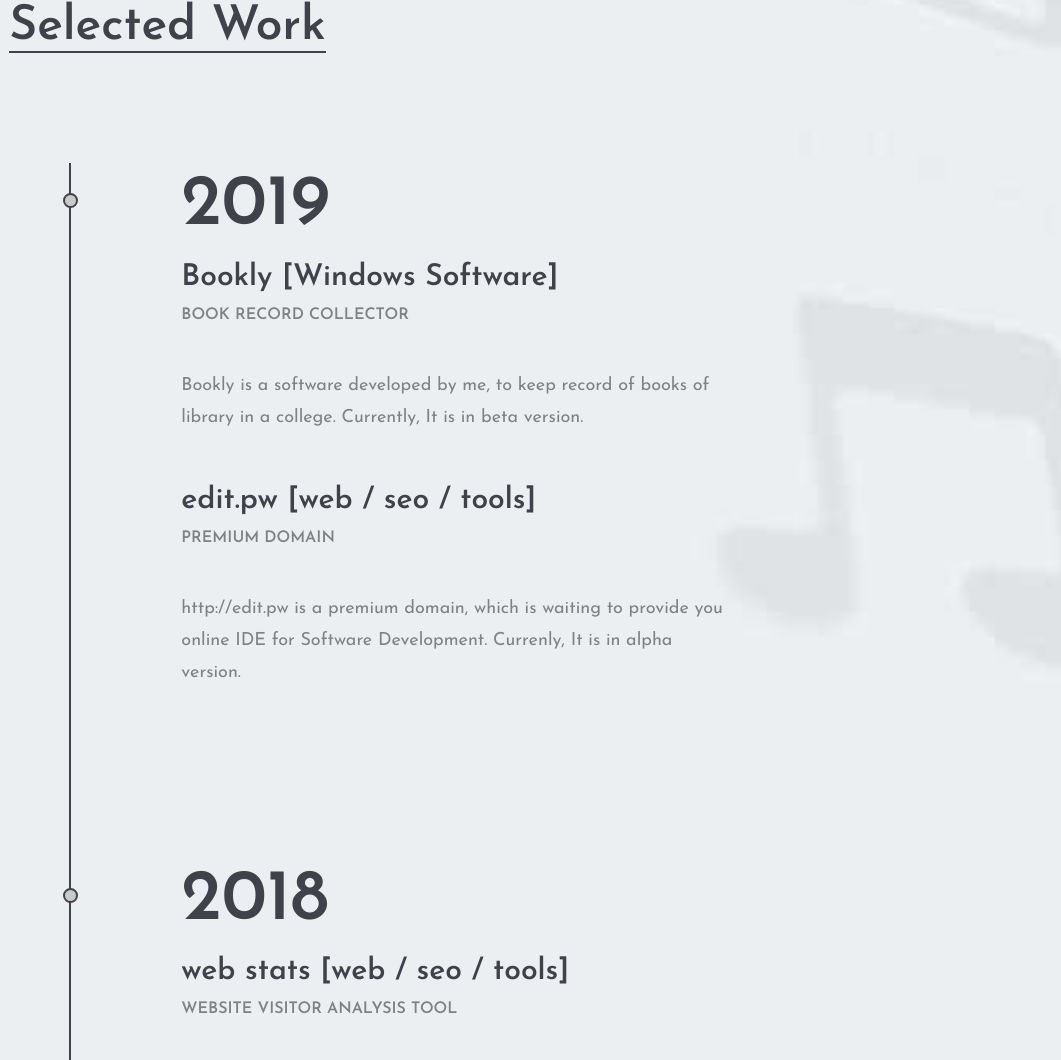
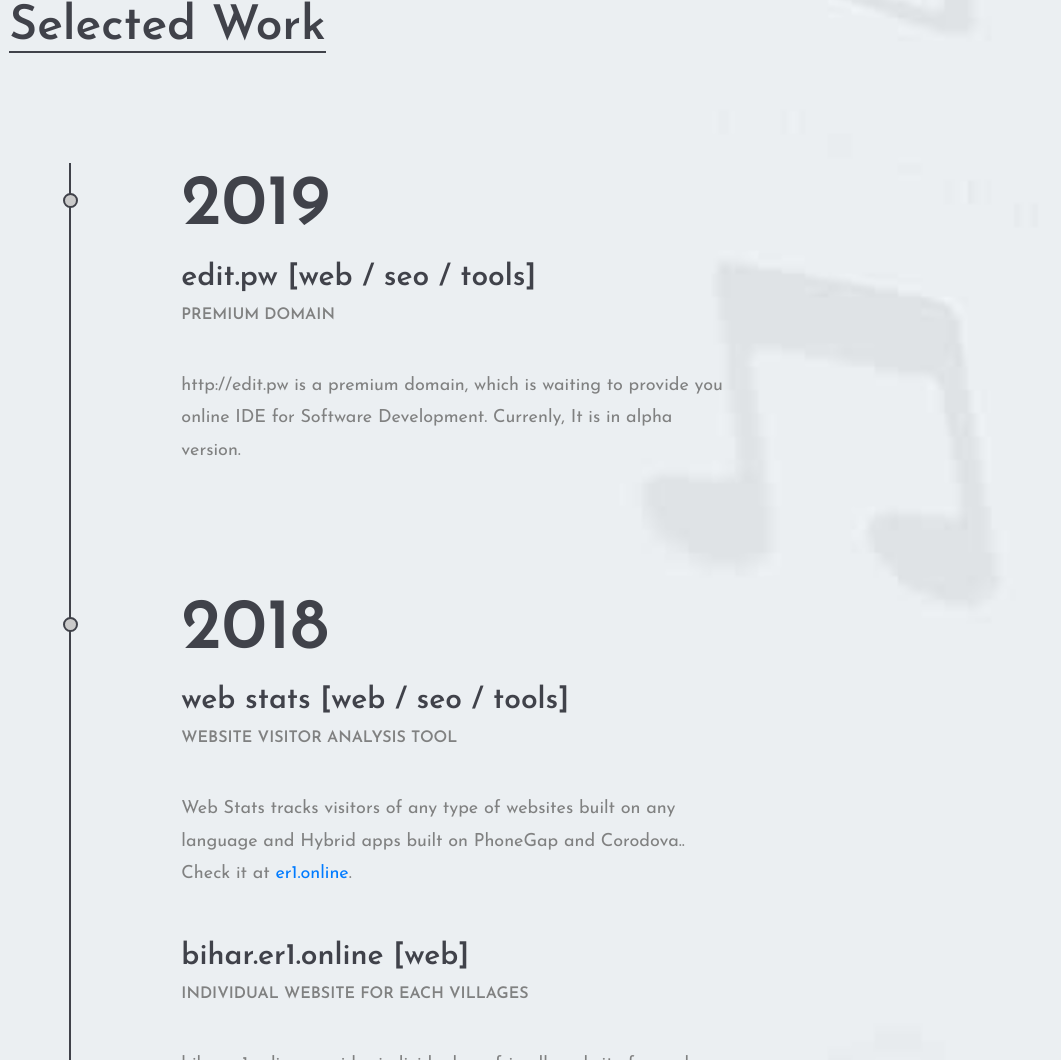
Before and after one commit to hkmishra/hkmishra.github.io, a plain HTML site: page index.html in a window 1280 px wide. Shown: the part 2354-3414 px from the top of the page, without its empty margins (219-1280 px from the left). Drawn offline with nearby package versions, Linux system fonts and the light colour scheme.

Commit message:
Update index.html

```diff
--- a/index.html
+++ b/index.html
@@ -139,14 +139,11 @@
 					<ul class="resume-list">
 						<li>
 							<h2>2019</h2>
-							<h3>Bookly [Windows Software]</h3>
-							<h4>Book Record Collector</h4>
-							<p>Bookly is a software developed by me, to keep record of books of library in a college. Currently, It is in beta version.</p>
-							<br><br>
+
 							<h3>edit.pw [web / seo / tools]</h3>
 							<h4>Premium domain</h4>
 							<p>http://edit.pw is a premium domain, which is waiting to provide you online IDE for Software Development. Currenly, It is in alpha version.</p>
-							<br><br>
+
 						</li>
 						<li>
 							<h2>2018</h2>
```
